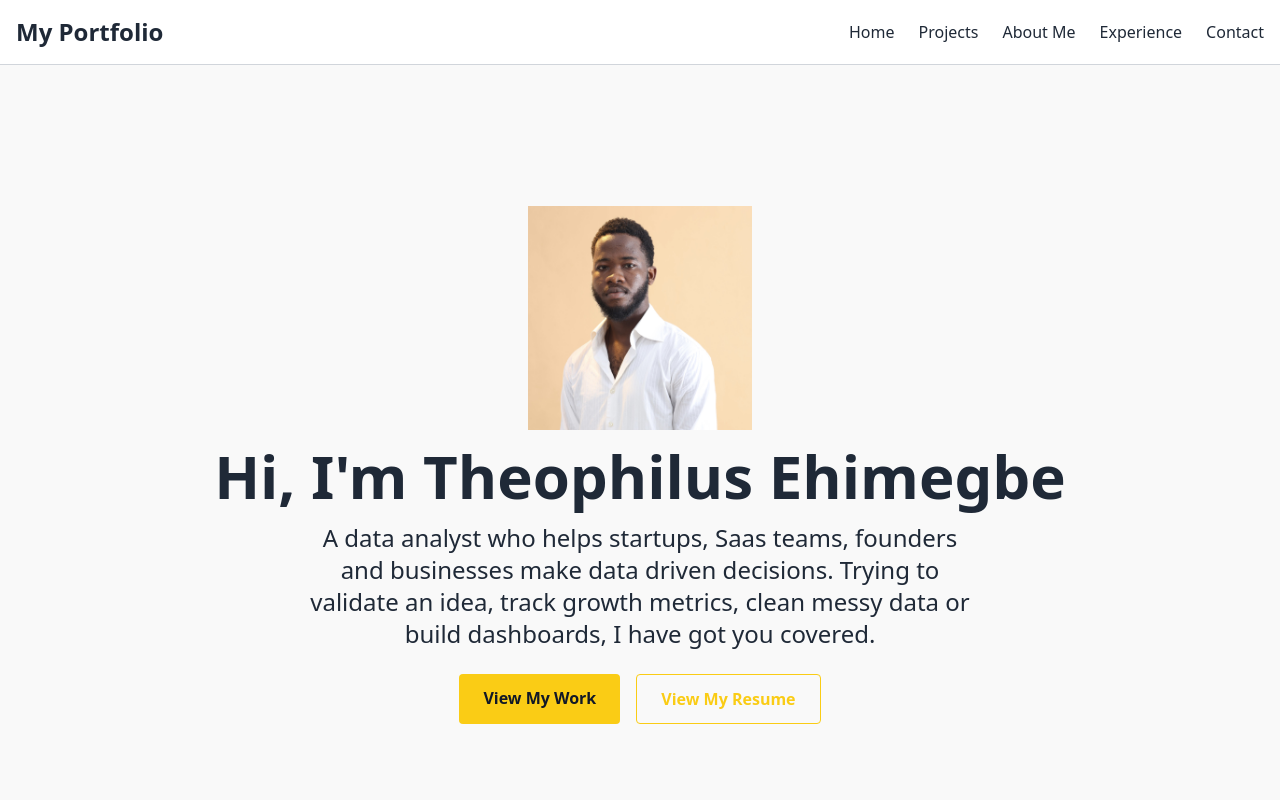
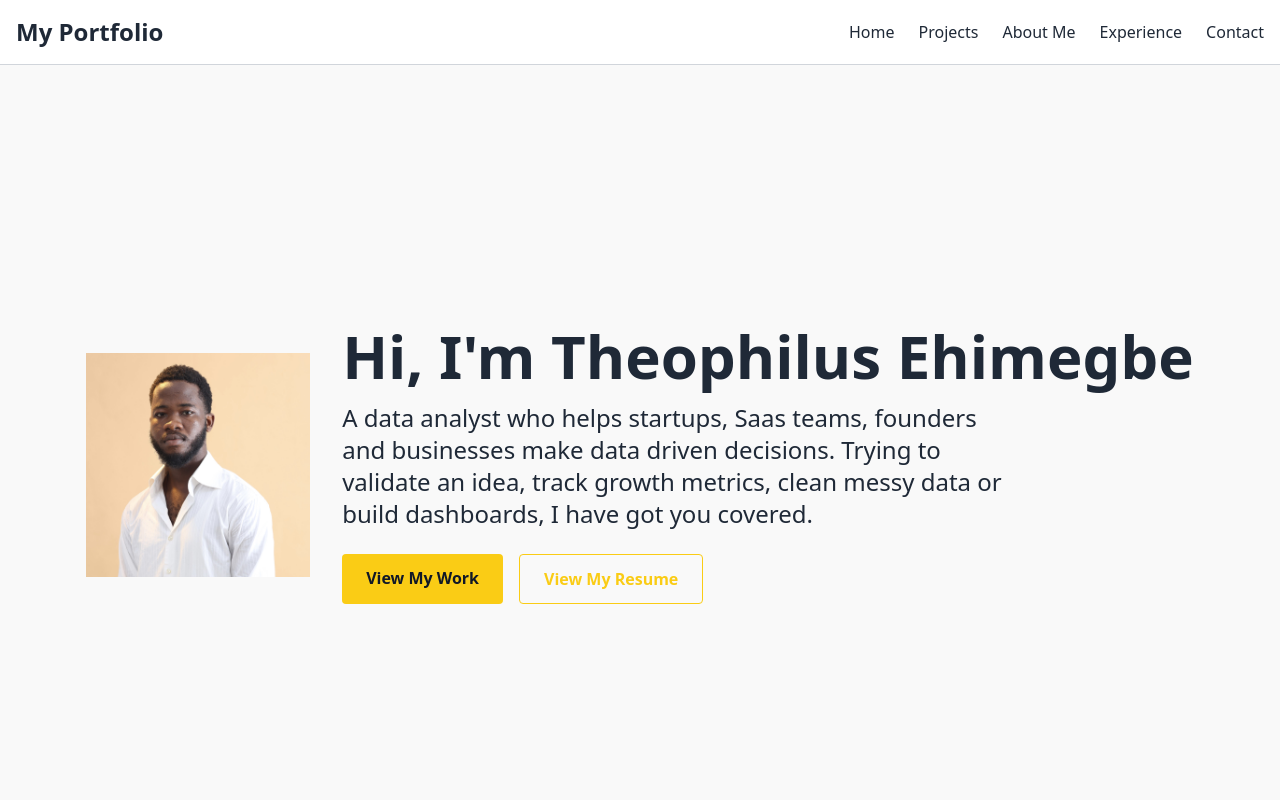
Before and after one commit to Theophilusehimegbe/Theophilusehimegbe.github.io, a plain HTML site: page index.html in a window 1280 px wide. Shown: the top 800 px of the page. Drawn offline with nearby package versions, Linux system fonts and the light colour scheme; no server answers.

Commit message:
Update index.html

```diff
--- a/index.html
+++ b/index.html
@@ -55,11 +55,16 @@ color: #f59e0b;
 </ul>
 
 <!-- HERO SECTION -->
-<section id="home" class="fade-section min-h-screen flex flex-col justify-center items-center text-center px-4">
-<h2 class="text-4xl md:text-6xl font-bold mb-4">
+<section id="home" class="fade-section min-h-screen flex flex-col md:flex-row justify-center items-center text-center md:text-left px-4 gap-8">
+
+  <!-- Profile Picture -->
   <img src="images/profile.jpg"
        alt="Theophilus Ehimegbe"
-     class="w-56 h-56 object-cover mx-auto mb-4">
+       class="w-56 h-56 object-cover mb-4 md:mb-0">
+
+  <!-- Text -->
+  <div>
+    <h2 class="text-4xl md:text-6xl font-bold mb-4">
       Hi, I'm Theophilus Ehimegbe
     </h2>
     <p class="text-lg md:text-2xl max-w-2xl mb-6">
@@ -73,6 +78,8 @@ View My Work
         View My Resume
       </a>
     </div>
+  </div>
+
 </section>
 
 <!-- ABOUT SECTION -->
```
Lines whose indentation alone changed are shown as unchanged.
